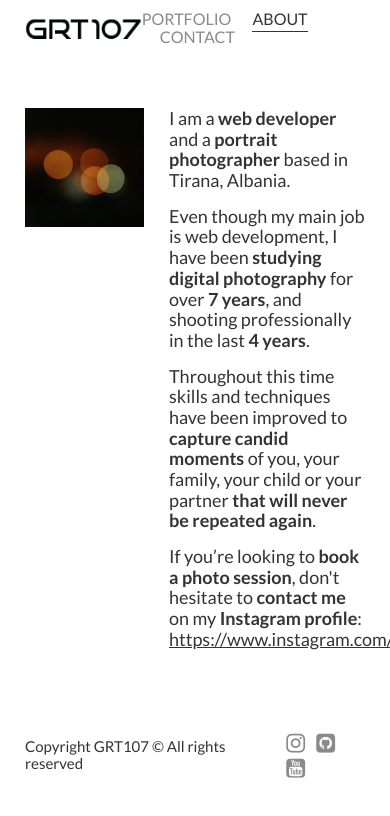
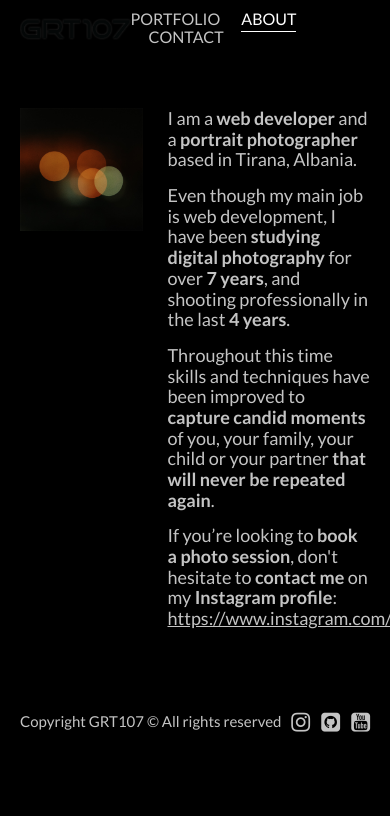
Before and after one commit to grt107/grt107.github.io, a plain HTML site: page about.html in a window 390 px wide. Shown: the top 816 px of the page. Drawn offline with nearby package versions, Linux system fonts and the light colour scheme.

Commit message:
Add files via upload

```diff
--- a/css/grt-custom.css
+++ b/css/grt-custom.css
@@ -14,7 +14,7 @@ html {
 body {
 	font-family: 'Lato', sans-serif;
 	font-weight: 400;
-	background-color: #FFF;
+	background-color: #000;
 	margin:0;
 	padding:58px 0 0 0;
 	height:calc(100vh - 113px);
@@ -25,7 +25,12 @@ img {
 }
 
 a {
-  color: #333;
+  color: #c4c4c4;
+  text-decoration: underline;
+}
+
+a:hover {
+	color:#FFF;
 }
 
 header {
@@ -35,7 +40,7 @@ header {
     right: 0;
     width: 100%;
     z-index: 6;
-    background:#FFF;
+    background:#000;
 }
 
 .header-container {
@@ -72,12 +77,12 @@ ul.my-navigation li a {
 	text-transform: uppercase;
 	font-weight: 400;
 	position:relative;
-	color:#8a8a8a;
+	color:#c4c4c4;
 	transition: all 0.4s ease-in-out;
 }
 
 ul.my-navigation li a:hover {
-	color:#333;
+	color:#FFF;
 }
 
 ul.my-navigation li a:after {
@@ -87,7 +92,7 @@ ul.my-navigation li a:after {
 	left:0;
 	right:0;
 	height:1px;
-	background:#333;
+	background:#FFF;
 	opacity:0;
 	transition: opacity 0.4s ease-in-out;
 }
@@ -97,7 +102,7 @@ ul.my-navigation li a:hover:after {
 }
 
 ul.my-navigation li.active a {
-	color:#333;
+	color:#FFF;
 }
 
 ul.my-navigation li.active a:after {
@@ -108,7 +113,7 @@ ul.my-navigation li.active a:after {
 	right:0;
 	height:1px;
 	opacity:1;
-	background:#333;
+	background:#FFF;
 }
 
 .my-logo {
@@ -122,7 +127,7 @@ ul.my-navigation li.active a:after {
 }
 .my-logo img {
 	display: inline-block;
-	width:auto;
+	width:121px;
 	height:auto;
 	max-width:100%;
 }
@@ -155,7 +160,7 @@ ul.my-navigation li.active a:after {
 }
 
 .go-right i, .go-left i {
-	color:#e6e6e6;
+	color:#c4c4c4;
 	font-size:44px;
 	transition: all 0.4s ease-in-out;
 }
@@ -197,7 +202,7 @@ ul.my-navigation li.active a:after {
 
 .my-footer p {
 	font-size:15px;
-	color:#333;
+	color:#c4c4c4;
 	font-weight: 400;
 	margin:0;
 }
@@ -220,49 +225,17 @@ ul.social-footer li:not(:last-child) {
 }
 
 ul.social-footer li a {
-	color: #8a8a8a;
+	color: #c4c4c4;
 	display: inline-block;
 	font-size:22px;
 	transition: all 0.4s ease-in-out;
 }
 
 ul.social-footer li a:hover {
-	color: #333;
+	color: #FFF;
 }
 
 
-/* Mobile Version */
-
-@media (max-width:767px) {
-
-    body {
-        height:100%;
-    }
-
-    .go-left, .go-right {
-        display: none;
-    }
-
-    #myslider1 {
-        width:100%;
-        height:auto;
-        overflow-x:auto;
-        white-space: normal;
-    }
-
-    #myslider1 li {
-        display: block;
-        margin:0;
-        padding:0;
-    }
-
-    #myslider1 img {
-        display:block;
-        height:auto;
-        width:100%;
-    }
-
-}
 
 .container-small {
     display:block;
@@ -275,9 +248,9 @@ ul.social-footer li a:hover {
 .container-medium {
     display:block;
     margin: 0 auto;
-    padding-left:25px;
-    padding-right:25px;
-    max-width:1350px;
+    padding-left:50px;
+    padding-right:50px;
+    max-width:100%;
 }
 
 .about-page-container {
@@ -305,12 +278,12 @@ ul.social-footer li a:hover {
 .about-page-content p {
     font-size:18px;
     margin:0 0 15px 0;
-    color:#333;
+    color:#c4c4c4;
 }
 
 /* Preloader */
 .main-loader {
-    background: #FFF;
+    background: #000;
 	top:0;
 	left:0;
 	right:0;
@@ -340,7 +313,7 @@ ul.social-footer li a:hover {
 .dot {
     width: 10px;
     height: 10px;
-    border: 2px solid #000;
+    border: 2px solid #FFF;
     border-radius: 50%;
     display: inline-block;
     margin: 0 5px;
@@ -372,3 +345,48 @@ ul.social-footer li a:hover {
 	width:137px;
 	height:auto;
 }
+
+/* Mobile Version */
+
+@media (max-width:1399px) {
+	.container-medium {
+		padding-left:25px;
+		padding-right:25px;
+	}
+}
+
+@media (max-width:767px) {
+
+    body {
+        height:100%;
+    }
+
+    .go-left, .go-right {
+        display: none;
+    }
+
+    #myslider1 {
+        width:100%;
+        height:auto;
+        overflow-x:auto;
+        white-space: normal;
+    }
+
+    #myslider1 li {
+        display: block;
+        margin:0;
+        padding:0;
+    }
+
+    #myslider1 img {
+        display:block;
+        height:auto;
+        width:100%;
+	}
+
+	.container-medium {
+		padding-left:20px;
+		padding-right:20px;
+	}
+
+}
```
